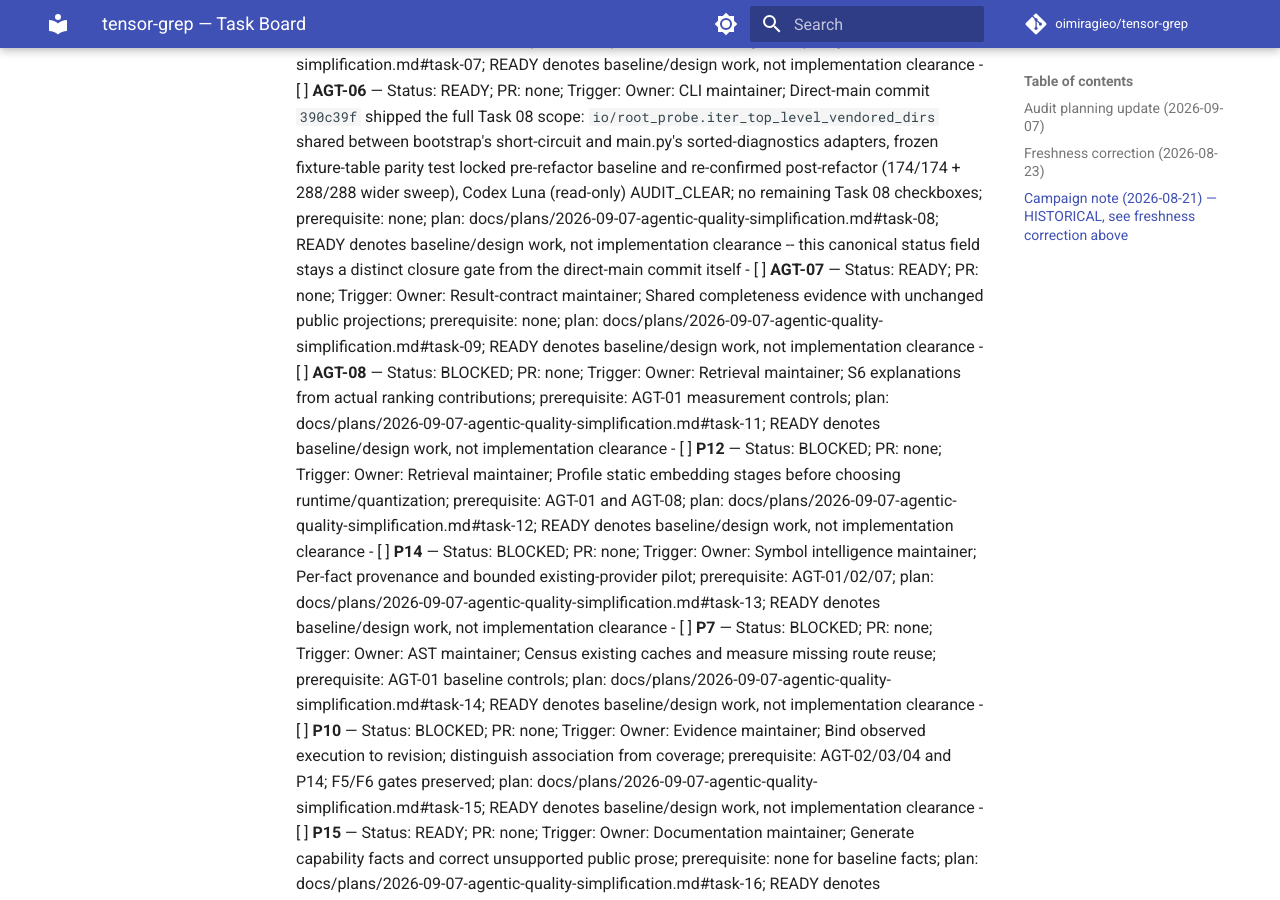
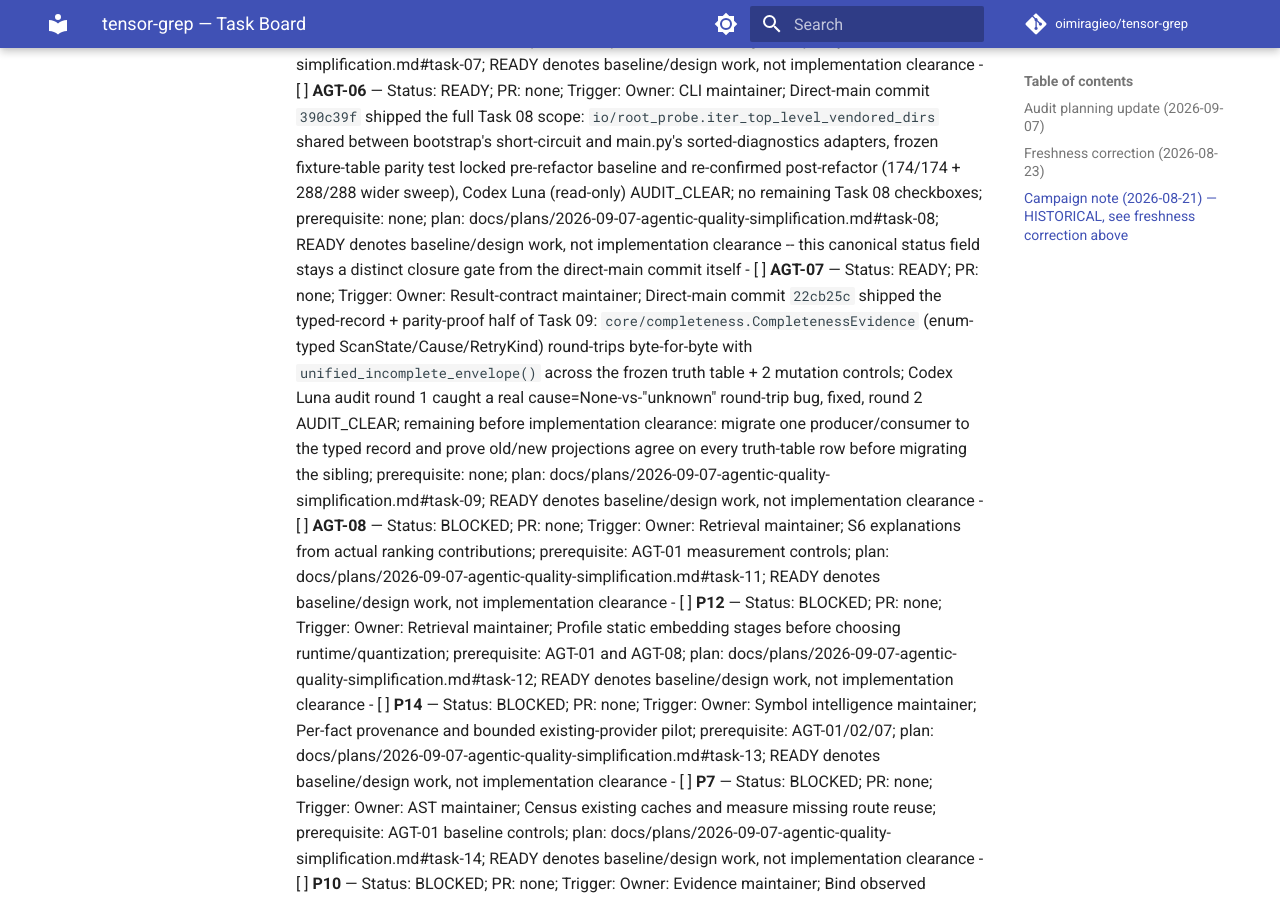
Before and after one commit to oimiragieo/tensor-grep, an MkDocs documentation site: the page built from docs/TASK_BOARD.md, in a window 1280 px wide and 900 px high, scrolled down 5520 px. Built offline with MkDocs 1.6.1 and Material for MkDocs 9.7.7, drawn with Linux system fonts in a browser that asks for light colours; comment, search, counter and statistics services are not loaded.

Commit message:
docs(backlog): flip AGT-07 to reflect typed-record half shipped, cite 22cb25c
Co-Authored-By: Claude Sonnet 5 <noreply@anthropic.com>
Claude-Session: https://claude.ai/code/session_01WqGN9azYYd4Kvoqyv2MqwT

```diff
--- a/docs/TASK_BOARD.md
+++ b/docs/TASK_BOARD.md
@@ -166,7 +166,7 @@ Canonical status index version: 2026-09-07.1
 - [ ] **P9** — Status: BLOCKED; PR: none; Trigger: Owner: Session maintainer; Warm map reuse and dormant index disposition; prerequisite: AGT-02 and AGT-03; existing daemon gates preserved; plan: docs/plans/2026-09-07-agentic-quality-simplification.md#task-06; READY denotes baseline/design work, not implementation clearance
 - [ ] **P13** — Status: READY; PR: none; Trigger: Owner: Architecture maintainer; Frozen import baseline and shared services preserving patch seams; prerequisite: none; baseline before extraction; plan: docs/plans/2026-09-07-agentic-quality-simplification.md#task-07; READY denotes baseline/design work, not implementation clearance
 - [ ] **AGT-06** — Status: READY; PR: none; Trigger: Owner: CLI maintainer; Direct-main commit `390c39f` shipped the full Task 08 scope: `io/root_probe.iter_top_level_vendored_dirs` shared between bootstrap's short-circuit and main.py's sorted-diagnostics adapters, frozen fixture-table parity test locked pre-refactor baseline and re-confirmed post-refactor (174/174 + 288/288 wider sweep), Codex Luna (read-only) AUDIT_CLEAR; no remaining Task 08 checkboxes; prerequisite: none; plan: docs/plans/2026-09-07-agentic-quality-simplification.md#task-08; READY denotes baseline/design work, not implementation clearance -- this canonical status field stays a distinct closure gate from the direct-main commit itself
-- [ ] **AGT-07** — Status: READY; PR: none; Trigger: Owner: Result-contract maintainer; Shared completeness evidence with unchanged public projections; prerequisite: none; plan: docs/plans/2026-09-07-agentic-quality-simplification.md#task-09; READY denotes baseline/design work, not implementation clearance
+- [ ] **AGT-07** — Status: READY; PR: none; Trigger: Owner: Result-contract maintainer; Direct-main commit `22cb25c` shipped the typed-record + parity-proof half of Task 09: `core/completeness.CompletenessEvidence` (enum-typed ScanState/Cause/RetryKind) round-trips byte-for-byte with `unified_incomplete_envelope()` across the frozen truth table + 2 mutation controls; Codex Luna audit round 1 caught a real cause=None-vs-"unknown" round-trip bug, fixed, round 2 AUDIT_CLEAR; remaining before implementation clearance: migrate one producer/consumer to the typed record and prove old/new projections agree on every truth-table row before migrating the sibling; prerequisite: none; plan: docs/plans/2026-09-07-agentic-quality-simplification.md#task-09; READY denotes baseline/design work, not implementation clearance
 - [ ] **AGT-08** — Status: BLOCKED; PR: none; Trigger: Owner: Retrieval maintainer; S6 explanations from actual ranking contributions; prerequisite: AGT-01 measurement controls; plan: docs/plans/2026-09-07-agentic-quality-simplification.md#task-11; READY denotes baseline/design work, not implementation clearance
 - [ ] **P12** — Status: BLOCKED; PR: none; Trigger: Owner: Retrieval maintainer; Profile static embedding stages before choosing runtime/quantization; prerequisite: AGT-01 and AGT-08; plan: docs/plans/2026-09-07-agentic-quality-simplification.md#task-12; READY denotes baseline/design work, not implementation clearance
 - [ ] **P14** — Status: BLOCKED; PR: none; Trigger: Owner: Symbol intelligence maintainer; Per-fact provenance and bounded existing-provider pilot; prerequisite: AGT-01/02/07; plan: docs/plans/2026-09-07-agentic-quality-simplification.md#task-13; READY denotes baseline/design work, not implementation clearance
```
Also changed, not shown: docs/BACKLOG.md (+1 -1 lines).
